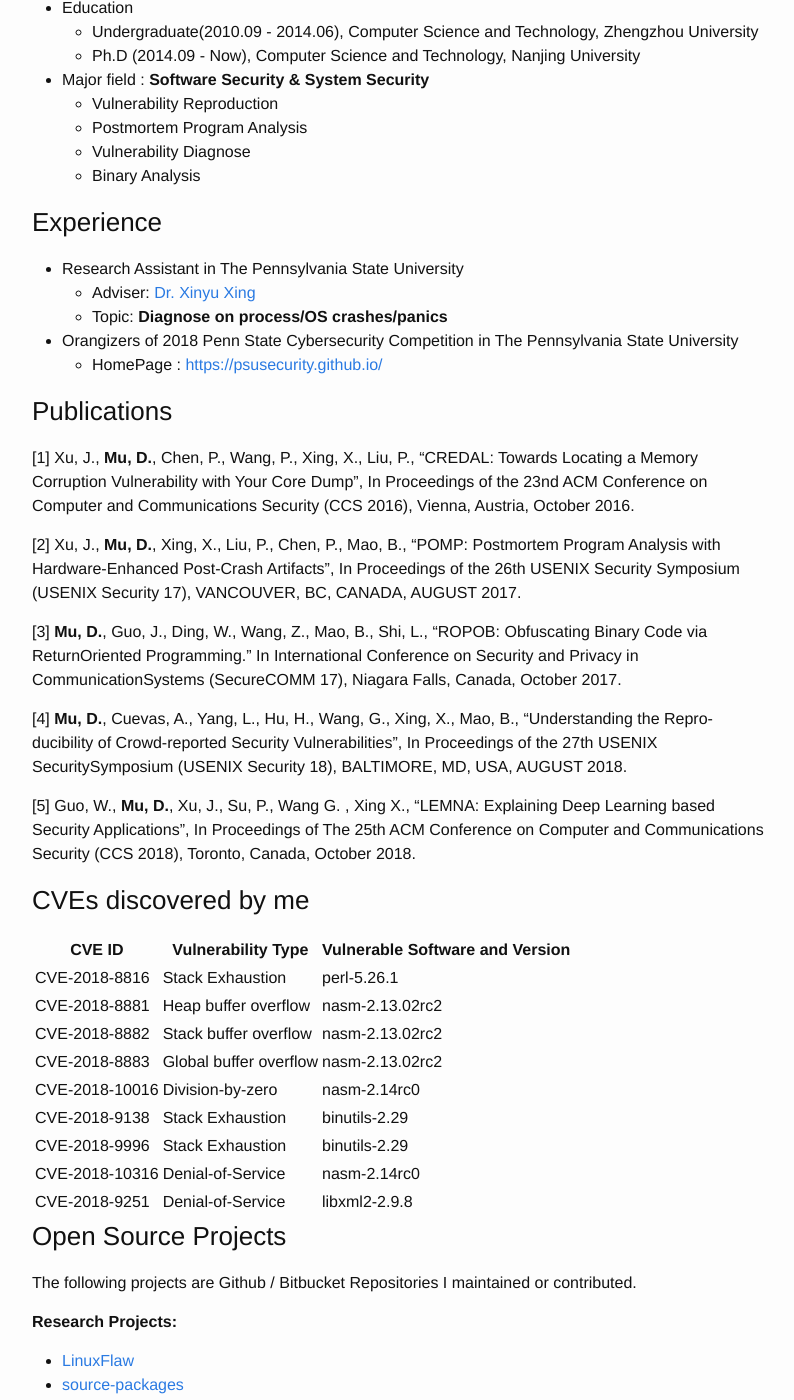
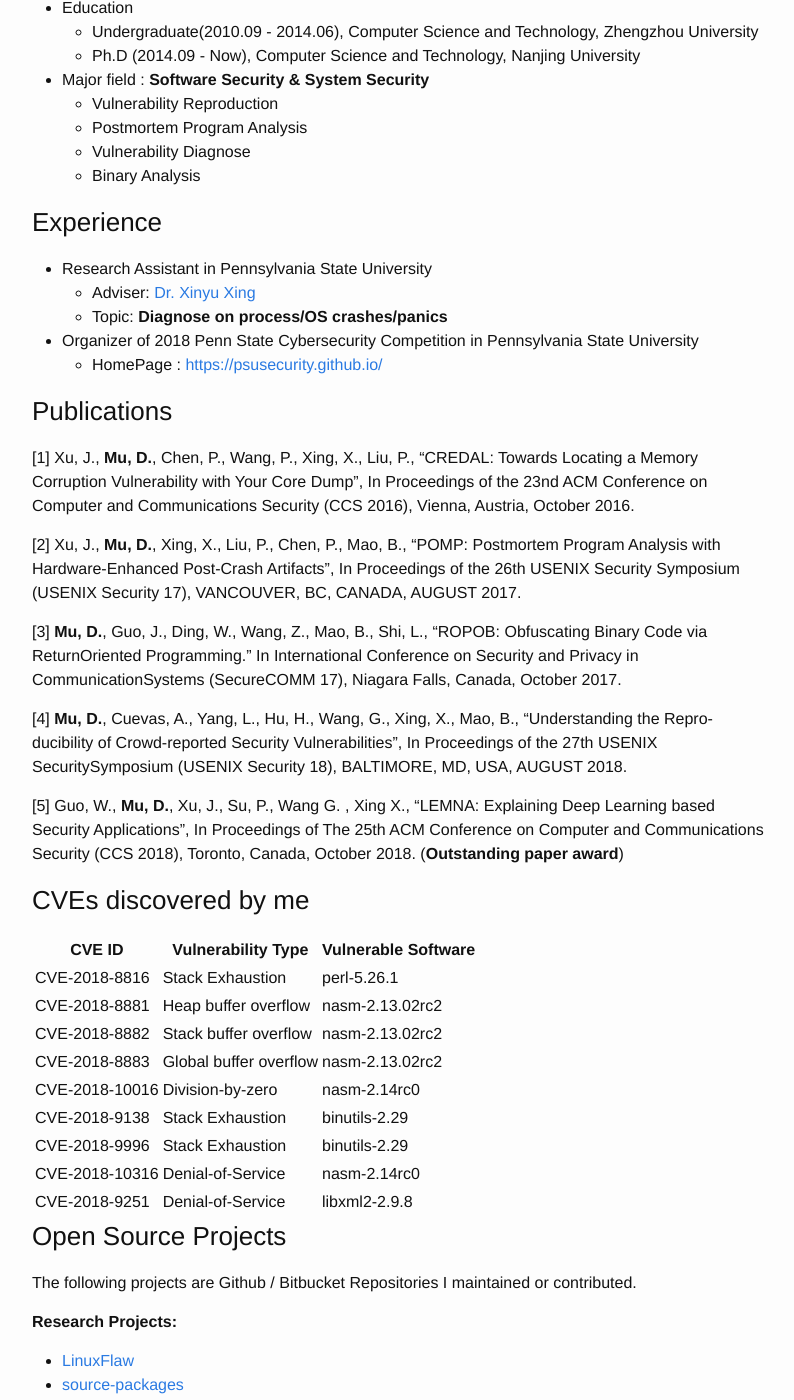
Before and after one commit to mudongliang/mudongliang.github.io, a Jekyll site: the page built from about/about.md, in a window 1280 px wide and 1400 px high, scrolled down 396 px. Shown: the whole window, without its empty margins (238-1032 px from the left). Built offline with Jekyll 4.4.1, drawn with Linux system fonts in a browser that asks for light colours; some of the changed text lies outside the part shown.

Commit message:
fix issues in about.md

```diff
--- a/about/about.md
+++ b/about/about.md
@@ -22,11 +22,11 @@
 
 ### Experience
 
-- Research Assistant in The Pennsylvania State University
+- Research Assistant in Pennsylvania State University
 	- Adviser: [Dr. Xinyu Xing](http://xinyuxing.org/)
 	- Topic: **Diagnose on process/OS crashes/panics**
 
-- Orangizers of 2018 Penn State Cybersecurity Competition in The Pennsylvania State University
+- Organizer of 2018 Penn State Cybersecurity Competition in Pennsylvania State University
 	- HomePage : <https://psusecurity.github.io/>
 
 ### Publications
@@ -39,21 +39,21 @@
 
 [4] **Mu, D.**, Cuevas, A., Yang, L., Hu, H., Wang, G., Xing, X., Mao, B., “Understanding the Repro-ducibility of Crowd-reported Security Vulnerabilities”, In Proceedings of the 27th USENIX SecuritySymposium (USENIX Security 18), BALTIMORE, MD, USA, AUGUST 2018.
 
-[5] Guo, W., **Mu, D.**, Xu, J., Su, P., Wang G. , Xing X., "LEMNA: Explaining Deep Learning based Security Applications", In Proceedings of The 25th ACM Conference on Computer and Communications Security (CCS 2018), Toronto, Canada, October 2018.
+[5] Guo, W., **Mu, D.**, Xu, J., Su, P., Wang G. , Xing X., "LEMNA: Explaining Deep Learning based Security Applications", In Proceedings of The 25th ACM Conference on Computer and Communications Security (CCS 2018), Toronto, Canada, October 2018. (**Outstanding paper award**)
 
 ### CVEs discovered by me
 
-|   CVE ID      | Vulnerability Type      | Vulnerable Software and Version
-| ------------- | ----------------------- | ------------------------------
-|CVE-2018-8816  | Stack Exhaustion        | perl-5.26.1
-|CVE-2018-8881  | Heap buffer overflow    | nasm-2.13.02rc2
-|CVE-2018-8882  | Stack buffer overflow   | nasm-2.13.02rc2
-|CVE-2018-8883  | Global buffer overflow  | nasm-2.13.02rc2
-|CVE-2018-10016 | Division-by-zero        | nasm-2.14rc0
-|CVE-2018-9138  | Stack Exhaustion        | binutils-2.29
-|CVE-2018-9996  | Stack Exhaustion        | binutils-2.29
-|CVE-2018-10316 | Denial-of-Service       | nasm-2.14rc0
-|CVE-2018-9251  | Denial-of-Service       | libxml2-2.9.8
+|   CVE ID      | Vulnerability Type     | Vulnerable Software
+| ------------- | ---------------------- | -------------------
+|CVE-2018-8816  | Stack Exhaustion       | perl-5.26.1
+|CVE-2018-8881  | Heap buffer overflow   | nasm-2.13.02rc2
+|CVE-2018-8882  | Stack buffer overflow  | nasm-2.13.02rc2
+|CVE-2018-8883  | Global buffer overflow | nasm-2.13.02rc2
+|CVE-2018-10016 | Division-by-zero       | nasm-2.14rc0
+|CVE-2018-9138  | Stack Exhaustion       | binutils-2.29
+|CVE-2018-9996  | Stack Exhaustion       | binutils-2.29
+|CVE-2018-10316 | Denial-of-Service      | nasm-2.14rc0
+|CVE-2018-9251  | Denial-of-Service      | libxml2-2.9.8
 
 ### Open Source Projects
 
@@ -70,19 +70,12 @@
 **Book-in-progress related with Linux Kernel**
 
 - [linux-insides](https://github.com/0xAX/linux-insides)
-
-**Translation Projects:**
-
 - [linux-insides-zh](https://github.com/MintCN/linux-insides-zh)
-- [TranslateProject](https://github.com/LCTT/TranslateProject)
-- [the-art-of-command-line](https://github.com/jlevy/the-art-of-command-line)
 
 **Misc Projects:**
 
-- [ScreenFetch](https://github.com/KittyKatt/screenFetch)
-- [apt-spy-python](https://bitbucket.org/pheanex/apt-spy-python/)
 - [linux-configuration](https://github.com/mudongliang/linux-configuration)
 - [youdao-python](https://github.com/mudongliang/youdao-python)
 - [x86.renejeschke.de](https://github.com/mudongliang/x86.renejeschke.de)
 
-If you need my full CV, please [email](mailto:mudongliangabcd@gmail.com) me.
+If you need my full CV, please feel free to [contact me](mailto:mudongliangabcd@gmail.com).
```
